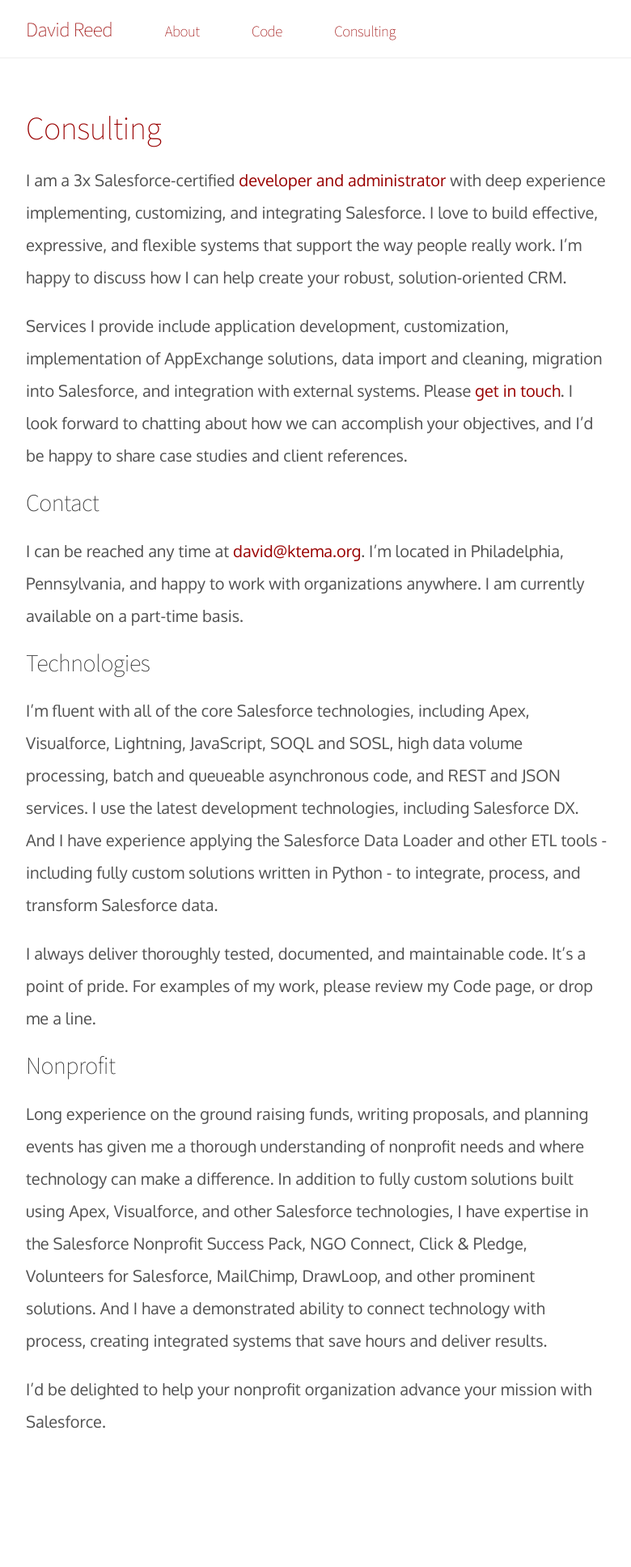
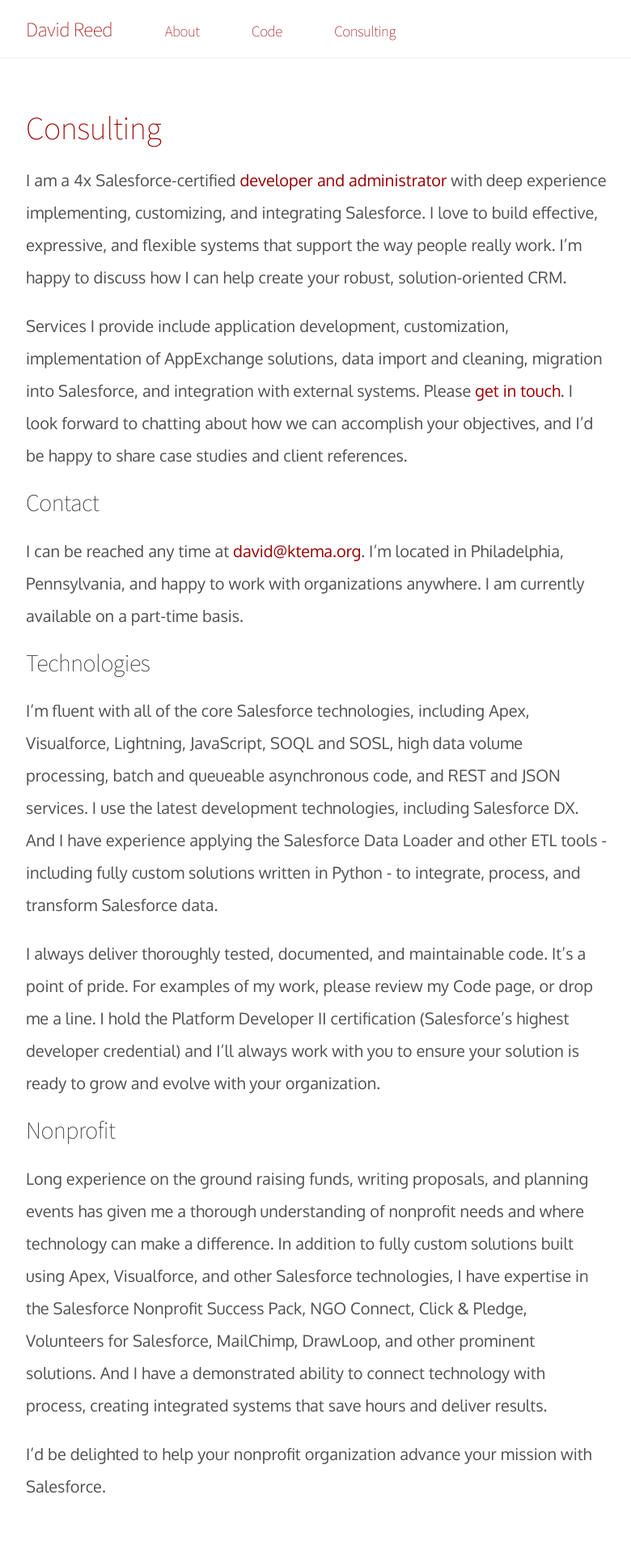
Before and after one commit to davidmreed/davidmreed.github.io, a Jekyll site: the page built from consulting.md, in a window 1280 px wide. Shown: the whole page at 81% size, without its empty margins (248-1028 px from the left). Built offline with Jekyll 4.4.1, drawn with Linux system fonts in a browser that asks for light colours; some web fonts are replaced; before the commit the page ends 1855 px from its top, so only the background shows below that.

Commit message:
Update consulting.md

```diff
--- a/consulting.md
+++ b/consulting.md
@@ -3,7 +3,7 @@
 title: Consulting
 ---
 
-I am a 3x Salesforce-certified [developer and administrator](http://certification.salesforce.com/verification-email?init=1&email=david@ktema.org) with deep experience implementing, customizing, and integrating Salesforce. I love to build effective, expressive, and flexible systems that support the way people really work. I'm happy to discuss how I can help create your robust, solution-oriented CRM.
+I am a 4x Salesforce-certified [developer and administrator](http://certification.salesforce.com/verification-email?init=1&email=david@ktema.org) with deep experience implementing, customizing, and integrating Salesforce. I love to build effective, expressive, and flexible systems that support the way people really work. I'm happy to discuss how I can help create your robust, solution-oriented CRM.
 
 Services I provide include application development, customization, implementation of AppExchange solutions, data import and cleaning, migration into Salesforce, and integration with external systems. Please [get in touch](mailto:david@ktema.org). I look forward to chatting about how we can accomplish your objectives, and I'd be happy to share case studies and client references.
 
@@ -15,7 +15,7 @@
 
 I'm fluent with all of the core Salesforce technologies, including Apex, Visualforce, Lightning, JavaScript, SOQL and SOSL, high data volume processing, batch and queueable asynchronous code, and REST and JSON services. I use the latest development technologies, including Salesforce DX. And I have experience applying the Salesforce Data Loader and other ETL tools - including fully custom solutions written in Python - to integrate, process, and transform Salesforce data.
 
-I always deliver thoroughly tested, documented, and maintainable code. It's a point of pride. For examples of my work, please review my Code page, or drop me a line.
+I always deliver thoroughly tested, documented, and maintainable code. It's a point of pride. For examples of my work, please review my Code page, or drop me a line. I hold the Platform Developer II certification (Salesforce's highest developer credential) and I'll always work with you to ensure your solution is ready to grow and evolve with your organization.
 
 ## Nonprofit
 
```
